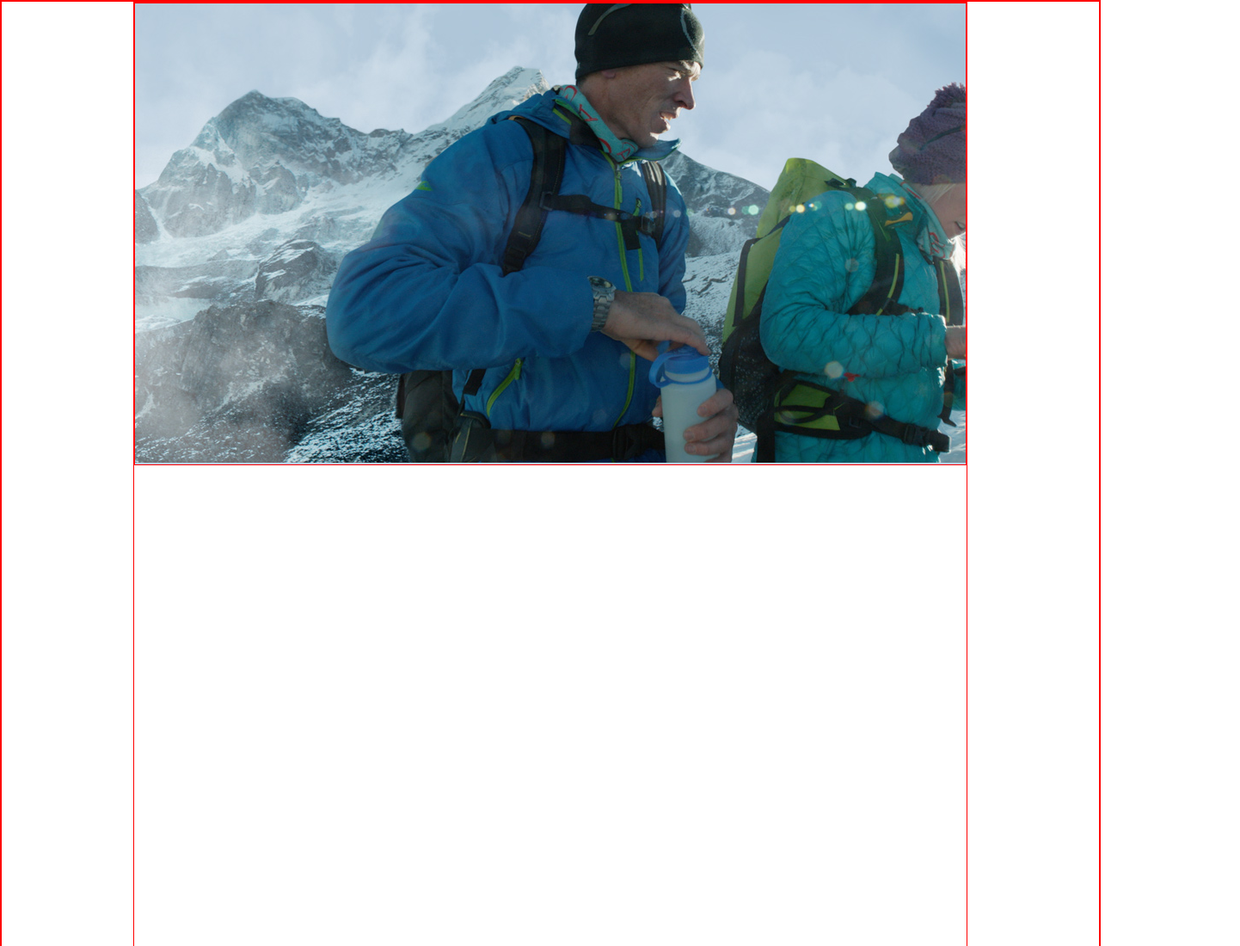
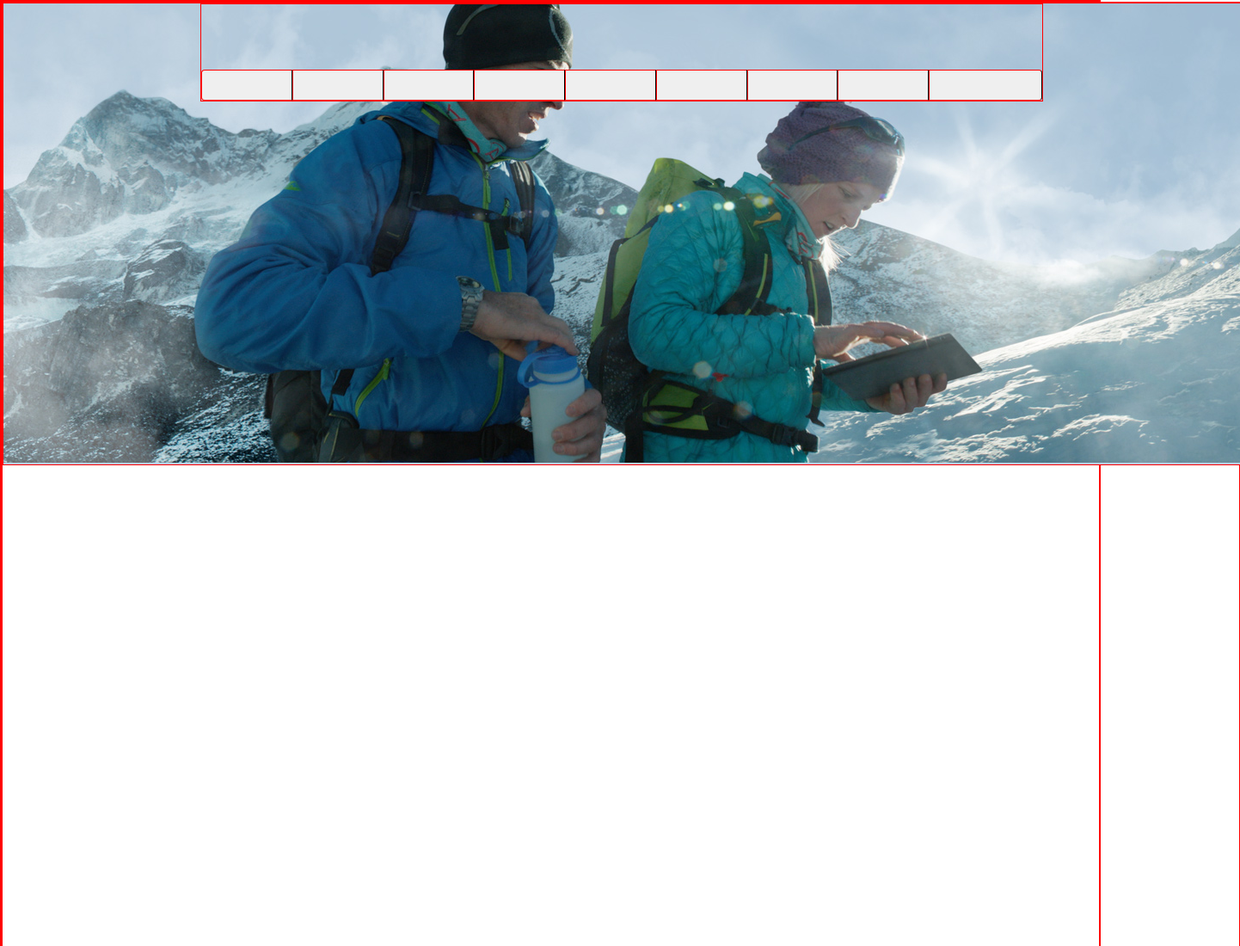
Before and after one commit to ivanid22/microverse-backgrounds-and-gradients-project, a plain HTML site: page index.html in a window 1280 px wide. Shown: the top 1100 px of the page at 86% size, 1442 px wide, since content can reach past the window. Drawn offline with Linux system fonts and the light colour scheme.

Commit message:
Add navbar section, setup basic structure and placement for the navbar

```diff
--- a/css/style.css
+++ b/css/style.css
@@ -7,14 +7,41 @@
 
 header {
   height: 538px;
+  min-width: 1440px;
   background-image: url('../images/your_verse_hero.jpg');
   background-size: 1440px 1315px;
   background-position-y: 534px;
 }
 
+nav {
+  display: flex;
+  align-items: flex-end;
+  margin: 0 auto;
+  width: 980px;
+  height: 114px;
+}
+
+.nav-item {
+  height: 36px;
+  width: 106px;
+  border-right: 1px solid black;
+  text-align: center;
+}
+
+.leftmost-nav-item {
+  border-top-left-radius: 4px;
+  border-bottom-left-radius: 4px;
+}
+
+.rightmost-nav-item {
+  width: 132px;
+  border-top-right-radius: 4px;
+  border-bottom-right-radius: 4px;
+}
+
 .container {
+  width: 1440px;
   margin: 0 auto;
   padding: 0;
-  width: 76%;
   height: 1500px;
 }
--- a/index.html
+++ b/index.html
@@ -9,6 +9,17 @@
 <body>
     <div class="container">
         <header>
+            <nav>
+                <button class="nav-item leftmost-nav-item"></button>
+                <button class="nav-item"></button>
+                <button class="nav-item"></button>
+                <button class="nav-item"></button>
+                <button class="nav-item"></button>
+                <button class="nav-item"></button>
+                <button class="nav-item"></button>
+                <button class="nav-item"></button>
+                <button class="nav-item rightmost-nav-item"></button>
+            </nav>
         </header>
     </div>
 </body>
```
